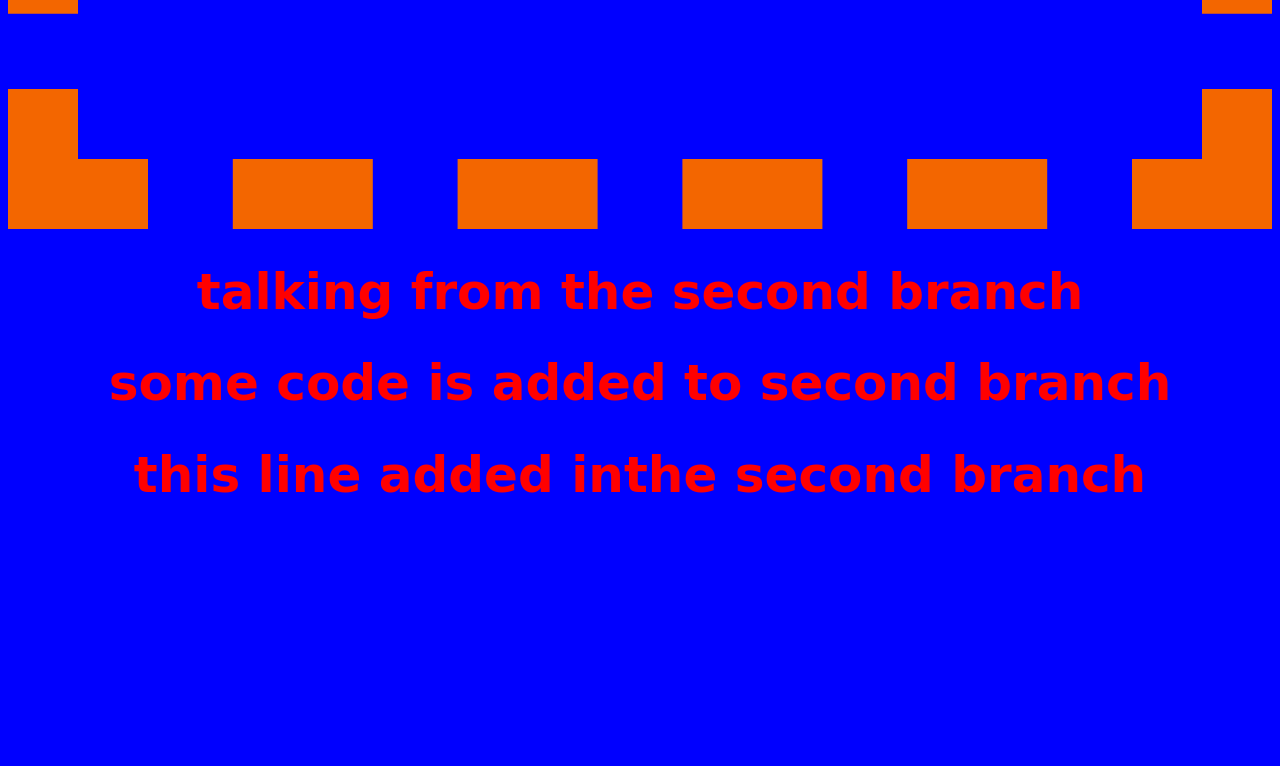
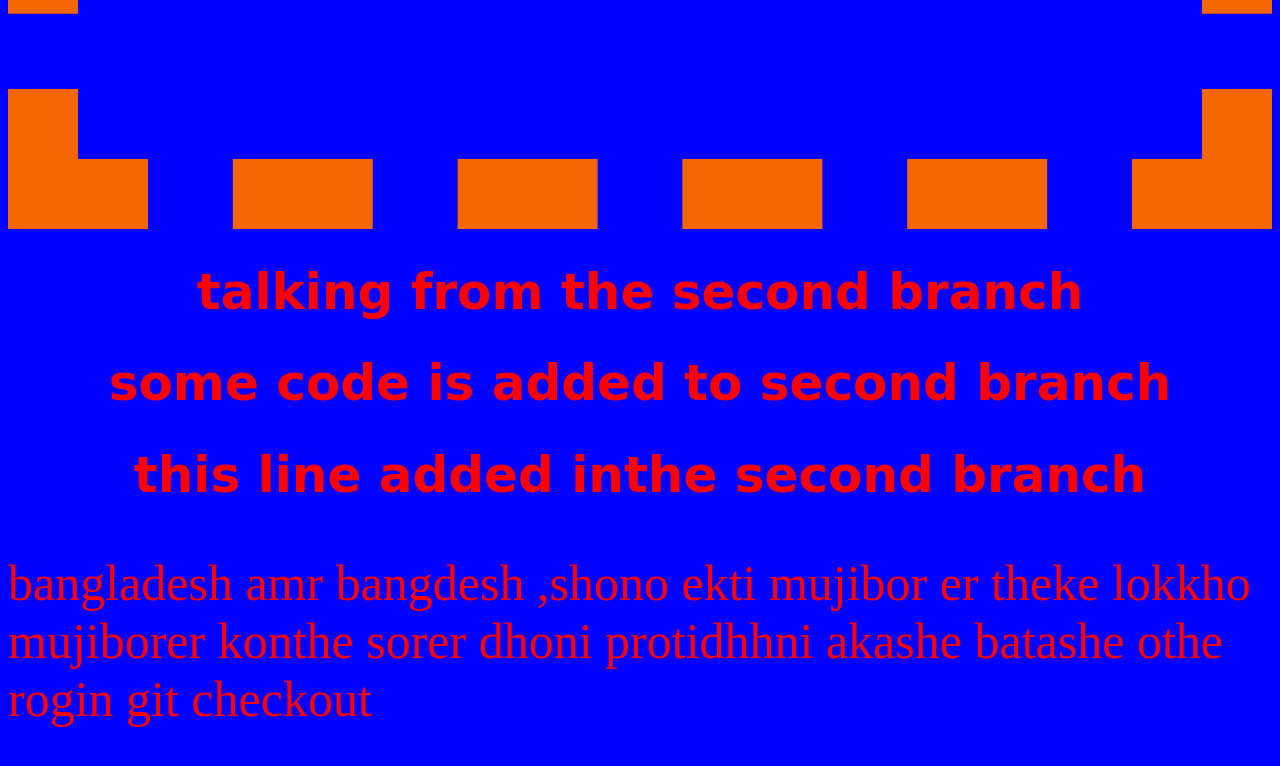
Before and after one commit to kamrulhasan62579/my-seven-website, a plain HTML site: page index.html in a window 1280 px wide. Shown: the part 4556-5322 px from the top of the page. Before the commit the page ends 5093 px from the top, so only its background shows below. Drawn offline with Linux system fonts and the light colour scheme.

Commit message:
gettings

```diff
--- a/index.html
+++ b/index.html
@@ -28,6 +28,7 @@
     <h1>talking from the second branch</h1>
     <h1>some code is added to second branch</h1>
     <h1>this line added inthe second branch   </h1>
+    <p>bangladesh amr bangdesh ,shono ekti mujibor er theke lokkho mujiborer konthe sorer dhoni protidhhni akashe batashe othe rogin git checkout</p>
 
 </body>
 </html>
```
